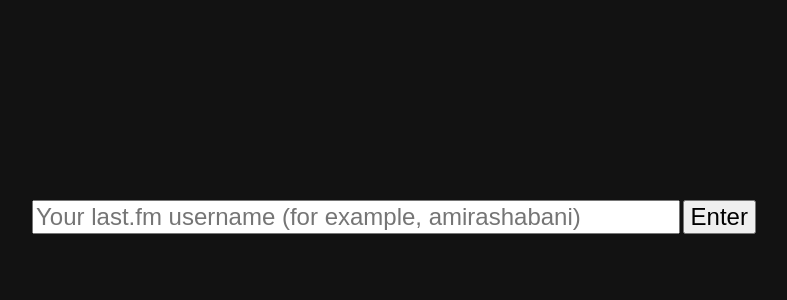
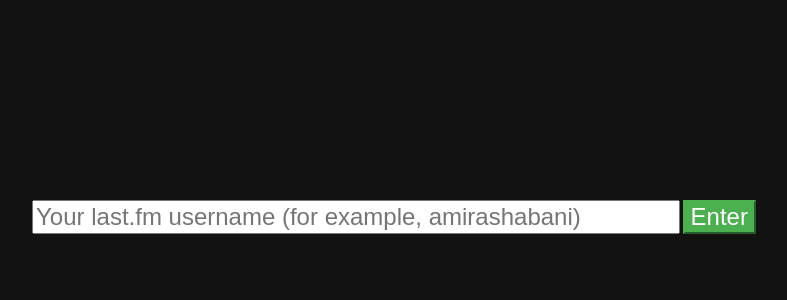
Before and after one commit to amishbni/shabani.dev, a Django app: page /statsfm in a window 1280 px wide. Shown: the part 183-483 px from the top of the page, without its empty margins (246-1033 px from the left). Run offline with Django 3.2, Linux system fonts and the light colour scheme.

Commit message:
Prettier submit button

```diff
--- a/src/pages/templates/statsfm.html
+++ b/src/pages/templates/statsfm.html
@@ -11,7 +11,7 @@
     <div class="container">
       <form method="GET">
         <input id="username" type="text" name="username" placeholder="Your last.fm username (for example, amirashabani)">
-        <input type="submit" value="Enter">
+        <input id="submit" type="submit" value="Enter">
       </form>
     </div>
   </body>
--- a/src/static/css/statsfm.css
+++ b/src/static/css/statsfm.css
@@ -26,3 +26,9 @@ body {
 #username {
   width: 400px; width: 40rem;
 }
+
+#submit {
+  background-color: #4CAF50;
+  border-color: #4CAF50;
+  color: white;
+}
```
